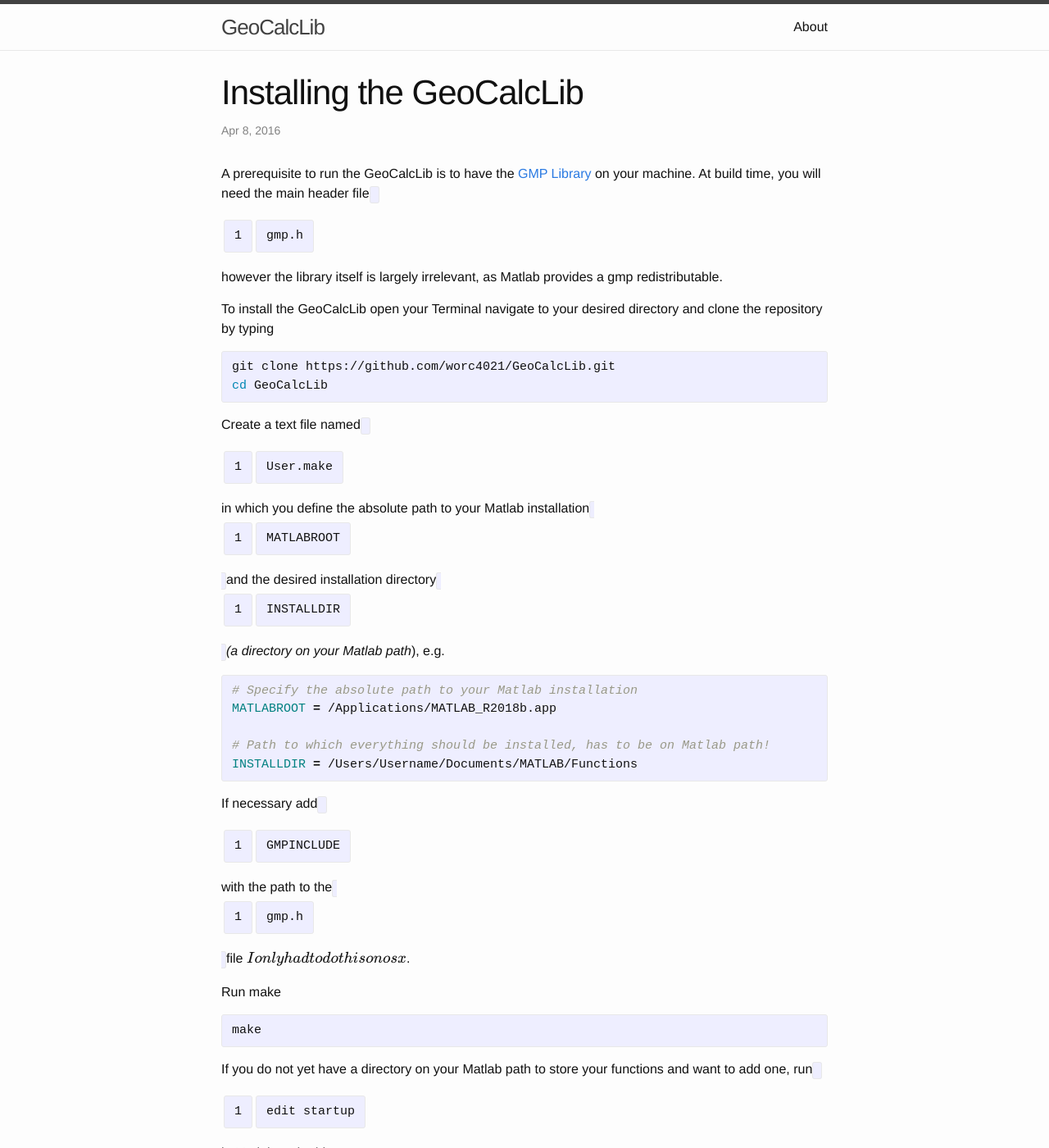
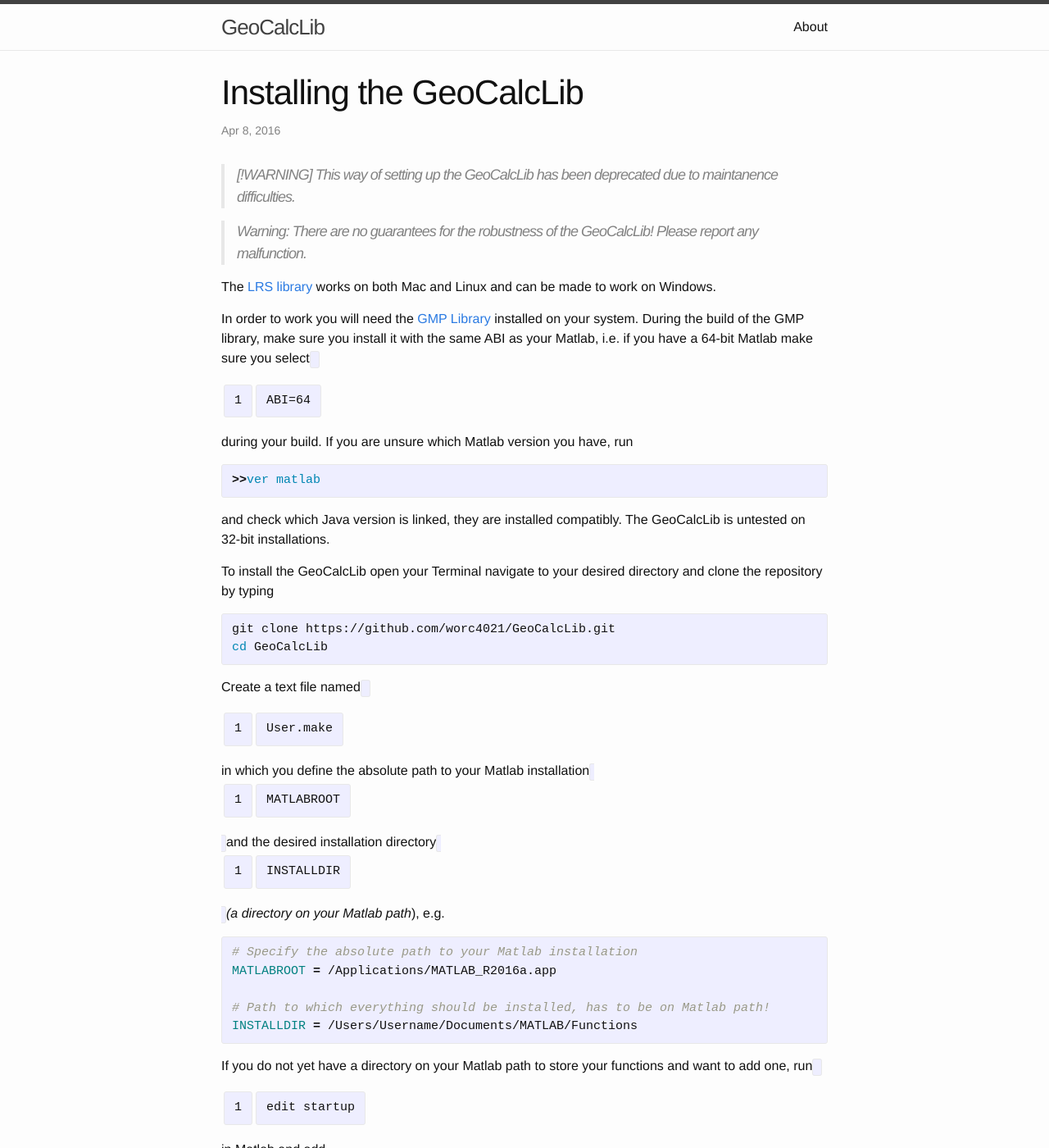
Before and after one commit to worc4021/GeoCalcLib, a Jekyll site: the page built from docs/_posts/2016-04-08-welcome-to-jekyll.markdown, in a window 1280 px wide and 1400 px high. Shown: the whole window at 82% size. Built offline with Jekyll 4.4.1, drawn with Linux system fonts in a browser that asks for light colours; formulas are drawn with MathJax 3; some of the changed text lies outside the part shown.

Commit message:
restored previous install document

```diff
--- a/docs/_posts/2016-04-08-welcome-to-jekyll.markdown
+++ b/docs/_posts/2016-04-08-welcome-to-jekyll.markdown
@@ -5,7 +5,7 @@ date:   2016-04-08 12:32:35 +0100
 categories: jekyll update
 ---
 
-<!-- >[!WARNING]
+>[!WARNING]
 > This way of setting up the GeoCalcLib has been deprecated due to maintanence difficulties.
 
 
@@ -16,15 +16,15 @@ The [LRS library][lrs-link] works on both Mac and Linux and can be made to work
 
 In order to work you will need the [GMP Library][gmp] installed on your system.
 During the build of the GMP library, make sure you install it with the same ABI as your Matlab, i.e. if you have a 64-bit Matlab make sure you select `ABI=64` during your build.
-If you are unsure which Matlab version you have, run -->
+If you are unsure which Matlab version you have, run
 
-<!-- {% highlight matlab %}
+{% highlight matlab %}
 >>ver matlab
 {% endhighlight %}
 
-and check which Java version is linked, they are installed compatibly. The GeoCalcLib is untested on 32-bit installations. -->
+and check which Java version is linked, they are installed compatibly. The GeoCalcLib is untested on 32-bit installations.
 
-A prerequisite to run the GeoCalcLib is to have the [GMP Library][gmp] on your machine. At build time, you will need the main header file `gmp.h` however the library itself is largely irrelevant, as Matlab provides a gmp redistributable.
+
 
 To install the GeoCalcLib open your Terminal navigate to your desired directory and clone the repository by typing
 
@@ -38,18 +38,10 @@ and the desired installation directory `INSTALLDIR` *(a directory on your Matlab
 
 {% highlight make %}
 # Specify the absolute path to your Matlab installation
-MATLABROOT = /Applications/MATLAB_R2018b.app
+MATLABROOT = /Applications/MATLAB_R2016a.app
 
 # Path to which everything should be installed, has to be on Matlab path!
 INSTALLDIR = /Users/Username/Documents/MATLAB/Functions
-{% endhighlight %}
-
-If necessary add `GMPINCLUDE` with the path to the `gmp.h` file (I only had to do this on osx).
-
-Run make
-
-{% highlight bash %}
-make
 {% endhighlight %}
 
 If you do not yet have a directory on your Matlab path to store your functions and want to add one, run `edit startup` in Matlab and add
@@ -113,7 +104,7 @@ at the beginning of your session and
 unloadlibrary('libgeocalc');
 {% endhighlight %}
 
-at the end of your session. -->
+at the end of your session.
 
 
 [lrs-link]: http://cgm.cs.mcgill.ca/~avis/C/lrs.html
```
Also changed, not shown: other parts of docs/_posts/2016-04-08-welcome-to-jekyll.markdown (+1 -2 lines).
